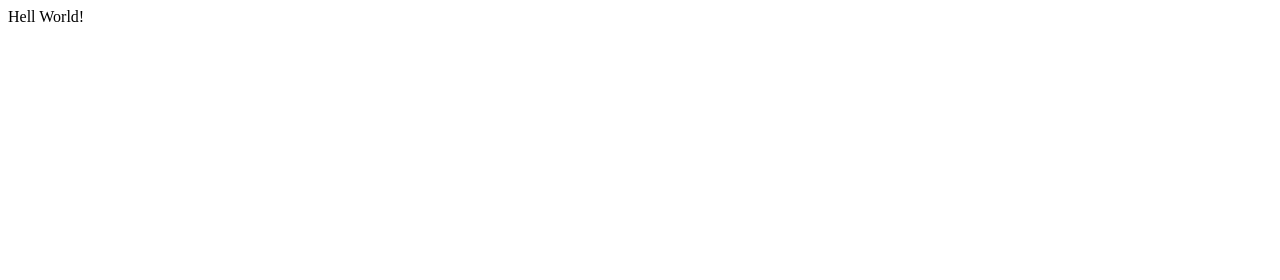
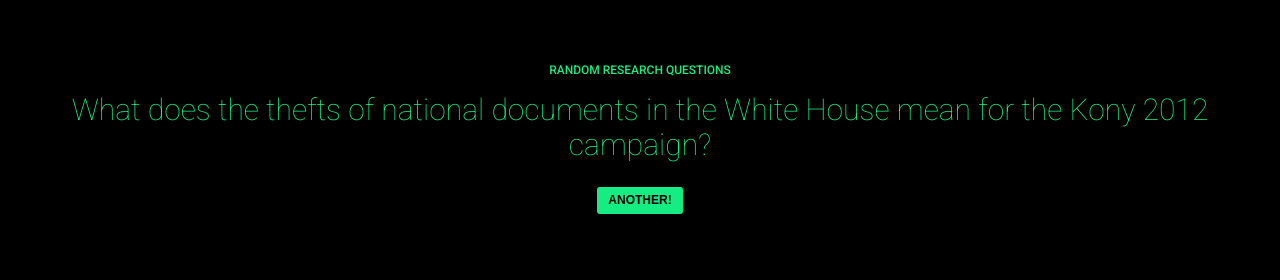
Before and after one commit to HackerResearch/HackerResearch.github.io, a plain HTML site: page index.html in a window 1280 px wide. Drawn offline with Linux system fonts and the light colour scheme.

Commit message:
Added stuff from codepen

```diff
--- /dev/null
+++ b/css/style.css
@@ -0,0 +1,60 @@
+@import url(http://fonts.googleapis.com/css?family=Roboto:700,100,500);
+
+body {
+  background: #000;
+  color: #15ec82;
+  text-align: center;
+  font-size: 21px;
+  font-family: 'Roboto', sans-serif;
+}
+
+.container {
+  margin: 3em auto;
+}
+
+h1,
+h2 {
+  margin: 0;
+}
+
+h1 {
+  font-size: 12px;
+  font-weight: 500;
+  text-transform: uppercase;
+}
+
+h2 {
+  margin: 15px 0 25px;
+  font-size: 30px;
+  font-weight: 100;
+}
+
+button {
+  background: #15ec82;
+  border-color: #15ec82;
+  border-top-color: darken(#15ec82, 8%);
+  border-bottom-color: darken(#15ec82, 14%);
+  border-radius: 3px;
+  border-style: solid;
+  border-width: 1px 1px 2px;
+  color: #000;
+  cursor: pointer;
+  display: inline-block;
+  font-size: 12px;
+  font-weight: 700;
+  text-transform: uppercase;
+  margin: 0;
+  outline: 0;
+  overflow: hidden;
+  padding: .4em .9em;
+  text-overflow: ellipsis;
+  text-decoration: none;
+  vertical-align: top;
+  white-space: nowrap;
+  appearance: none;
+  box-sizing: border-box;
+
+  &:active {
+    border-width: 2px 1px 1px
+  }
+}
--- a/index.html
+++ b/index.html
@@ -1 +1,24 @@
-Hell World!
+<!DOCTYPE html>
+<html >
+<head>
+  <meta charset="UTF-8">
+  <title>A Pen by  Paul Horton</title>
+
+
+
+      <link rel="stylesheet" href="css/style.css">
+
+
+</head>
+
+<body>
+  <div class="container">
+  <h1>Random Research Questions</h1>
+  <h2 id="question"></h2>
+  <button id="butt">Another!</button>
+</div>
+
+    <script src="js/index.js"></script>
+
+</body>
+</html>
--- /dev/null
+++ b/js/index.js
@@ -0,0 +1,54 @@
+var concept1 = [
+	"devaluation of education",
+	"deforestation of suburbs",
+	"rise of the lizard people",
+	"increase in dragons",
+	"thefts of national documents",
+	"importance of the bee movie",
+	"inflation of the helium balloon economy",
+	"invalidation of the known laws of aviation",
+	"creation of destructive beings",
+	"increase in pretzel consumption",
+	"dehydration of Red Bull chuggers",
+	".78 decibel increase in train whistles"
+];
+
+var place = [
+	"rural areas",
+	"Phoenix, AZ",
+	"the middle of nowhere",
+	"Camelot",
+	"the average American household",
+	"pop culture",
+	"the White House",
+	"sketchy motel bathrooms",
+	"the middle of the Marianas Trench"
+];
+
+var concept2 = [
+	"uneducated household pets",
+	"undergraduate student researchers",
+	"subsidized children in poverty",
+	"the Kony 2012 campaign",
+	"the Greek economy",
+	"Putin's connection with Trump",
+	"current state of affairs",
+	"underlying Illuminati presence",
+	"destruction of the fourth wall",
+	"humanity as we know it"
+];
+
+function getRandomElement(things) {
+  return things[Math.floor(Math.random()*things.length)]
+}
+
+var question = document.getElementById('question');
+
+var questions = function() {
+  question.textContent = "What does the " + getRandomElement(concept1) + " in " + getRandomElement(place) + " mean for " + getRandomElement(concept2) + "?";
+};
+
+questions();
+
+var butt = document.getElementById('butt');
+butt.onmousedown = function() { questions(); };
```
Also changed, not shown: README.txt (added), license.txt (added).
